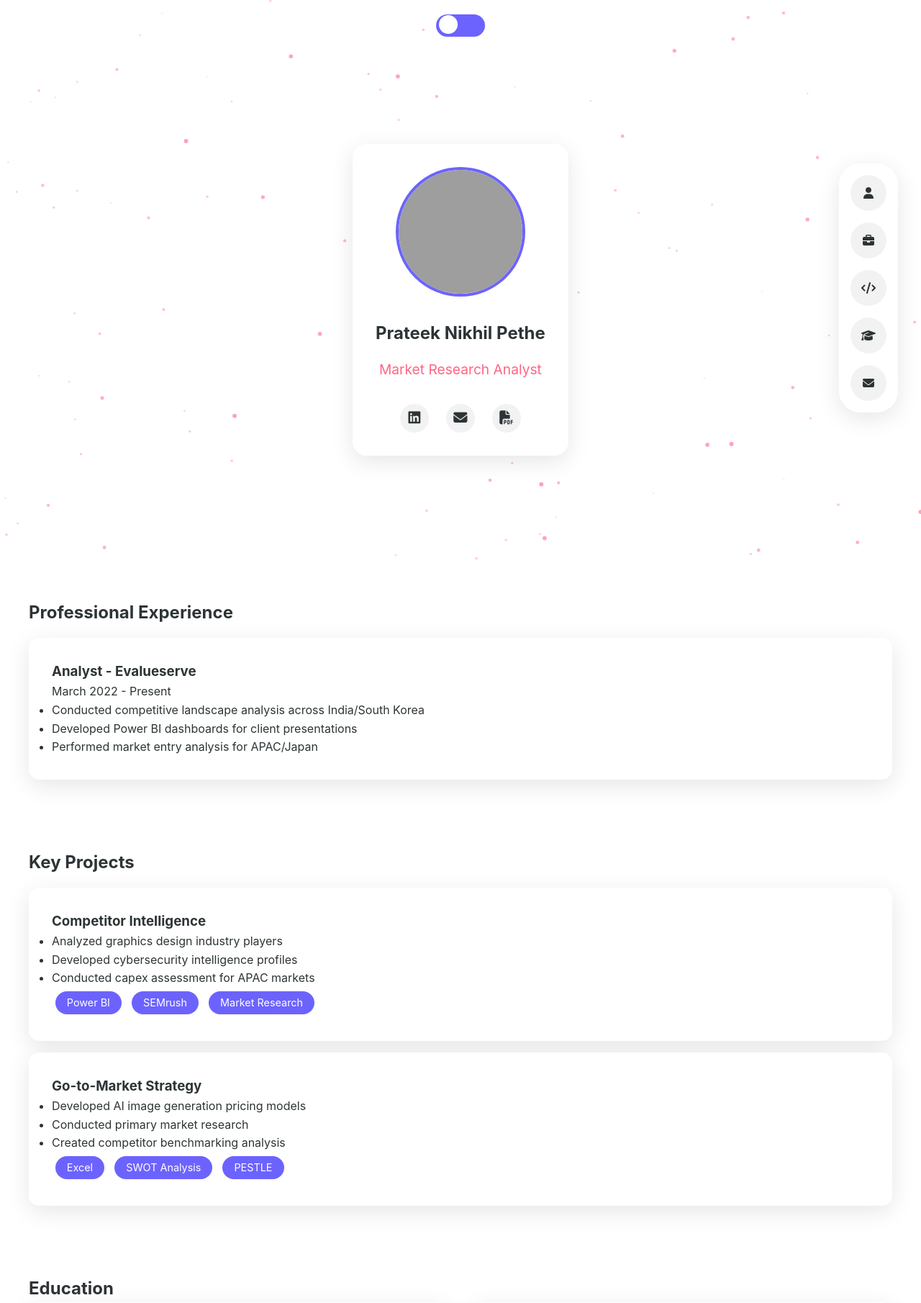
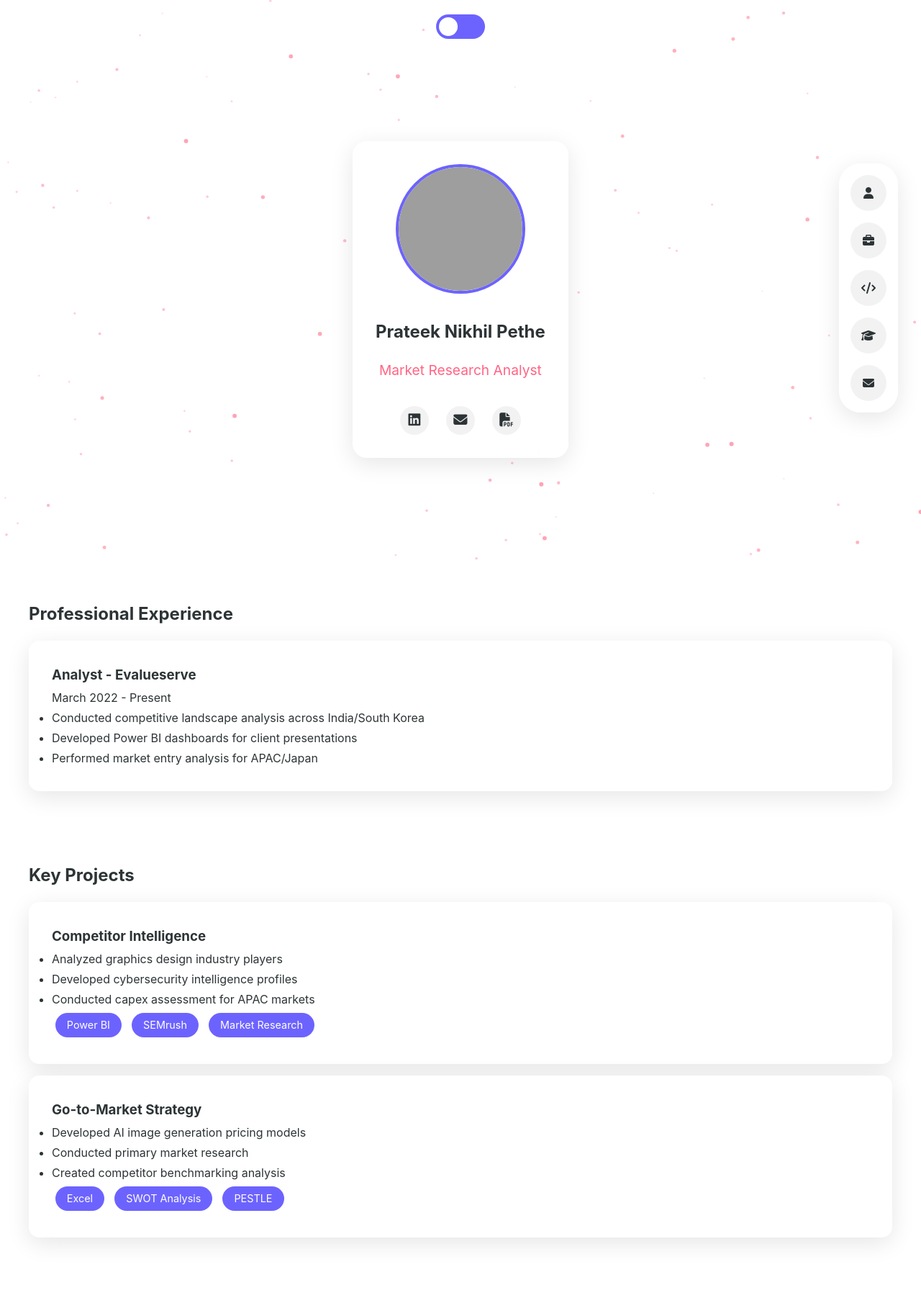
Before and after one commit to PrateekPethe/prateekpethe.github.io, a PHP site: page / in a window 1280 px wide. Shown: the top 1810 px of the page at 72% size. Run offline with PHP 8.4, Linux system fonts and the light colour scheme; some libraries are stand-ins or nearby versions; grey boxes are pictures that could not be loaded.

Commit message:
Update main.css

```diff
--- a/styles/main.css
+++ b/styles/main.css
@@ -19,7 +19,7 @@
 
 body {
     font-family: 'Inter', sans-serif;
-    line-height: 1.6;
+    line-height: 1.75;
     color: var(--text);
     background: var(--bg);
 }
@@ -85,7 +85,7 @@ input:checked + .slider {
 }
 
 input:checked + .slider:before {
-    transform: translateX(26px); /* Was correct but ensure this value */
+    transform: translateX(34px); /* Was correct but ensure this value */
     background-color: white;
 }
 
```
